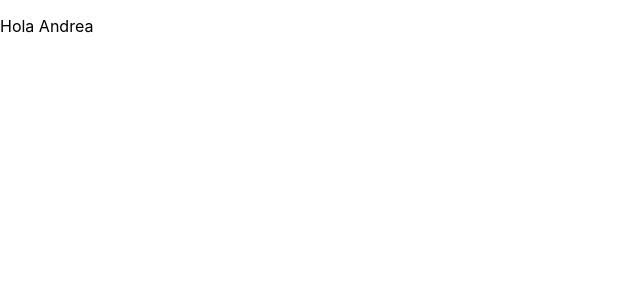
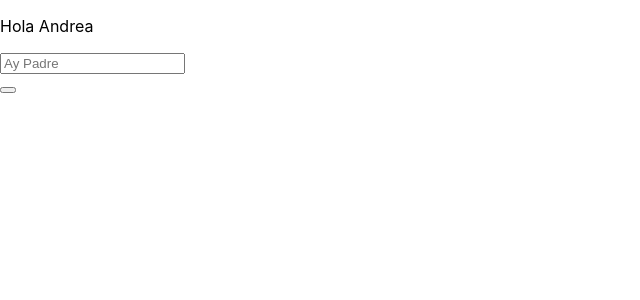
Before and after one commit to nurcanyildiz/diache, a React (Create React App) app: page / in a window 1280 px wide. Shown: the top 300 px of the page, without its empty margins (0-640 px from the left). Built offline with nearby package versions, Linux system fonts and the light colour scheme.

Commit message:
Input text

```diff
--- a/src/App.js
+++ b/src/App.js
@@ -44,6 +44,12 @@ function App() {
     <div className="title">
       <header className="App-header">
         <p>Hola Andrea </p>
+        <div className="Input">
+          <form>
+            <input type="text" placeholder="Ay Padre"></input>
+          </form>
+        </div>
+        <button></button>
       </header>
     </div>
   );
```
